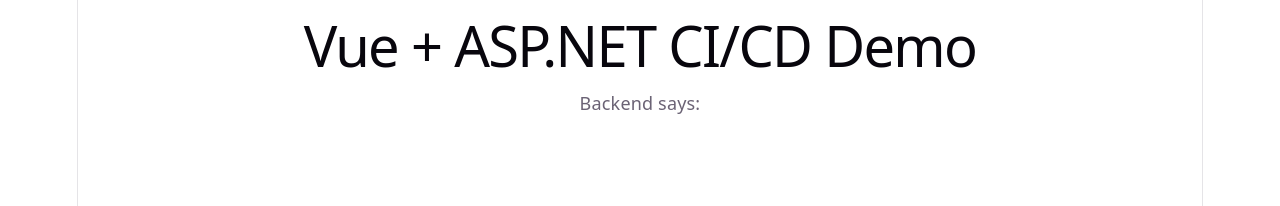
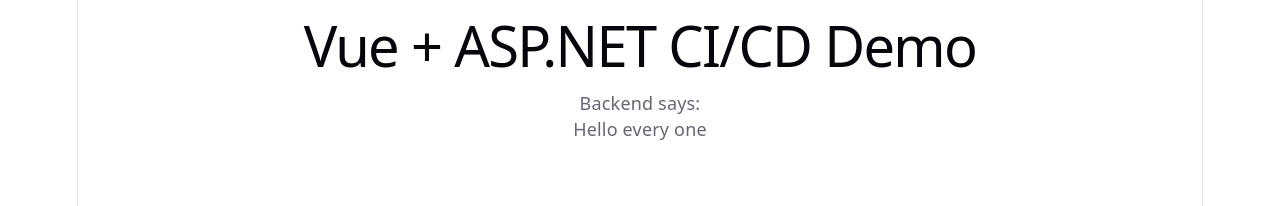
Before and after one commit to khanhtran2711/KhanhCiCD_frontend, a Vue app: page / in a window 1280 px wide. Shown: the top 206 px of the page. Built offline with nearby package versions, Linux system fonts and the light colour scheme; no server answers.

Commit message:
add random text

```diff
--- a/src/App.vue
+++ b/src/App.vue
@@ -17,5 +17,6 @@
   <div>
     <h1>Vue + ASP.NET CI/CD Demo</h1>
     <p>Backend says: {{ message }}</p>
+    <p>Hello every one</p>
   </div>
 </template>
```
